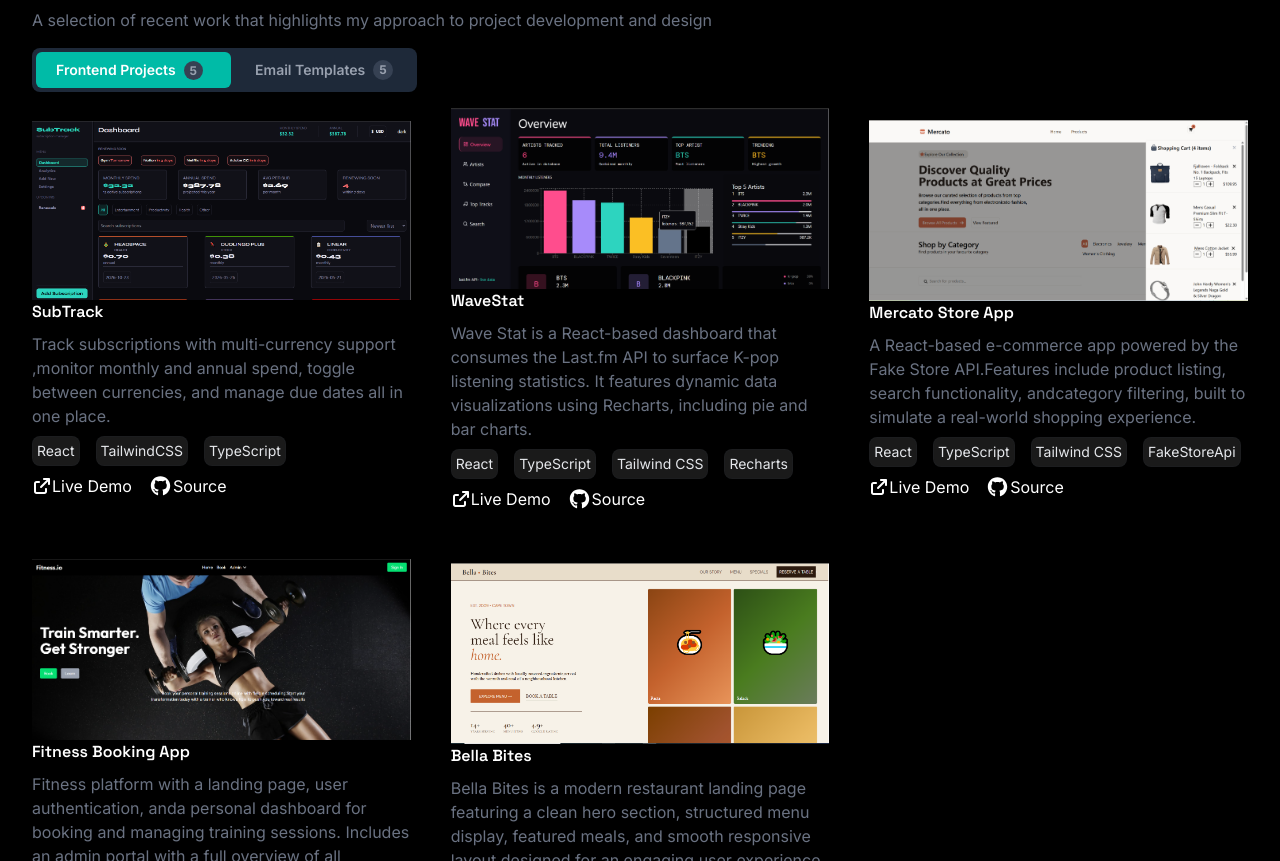
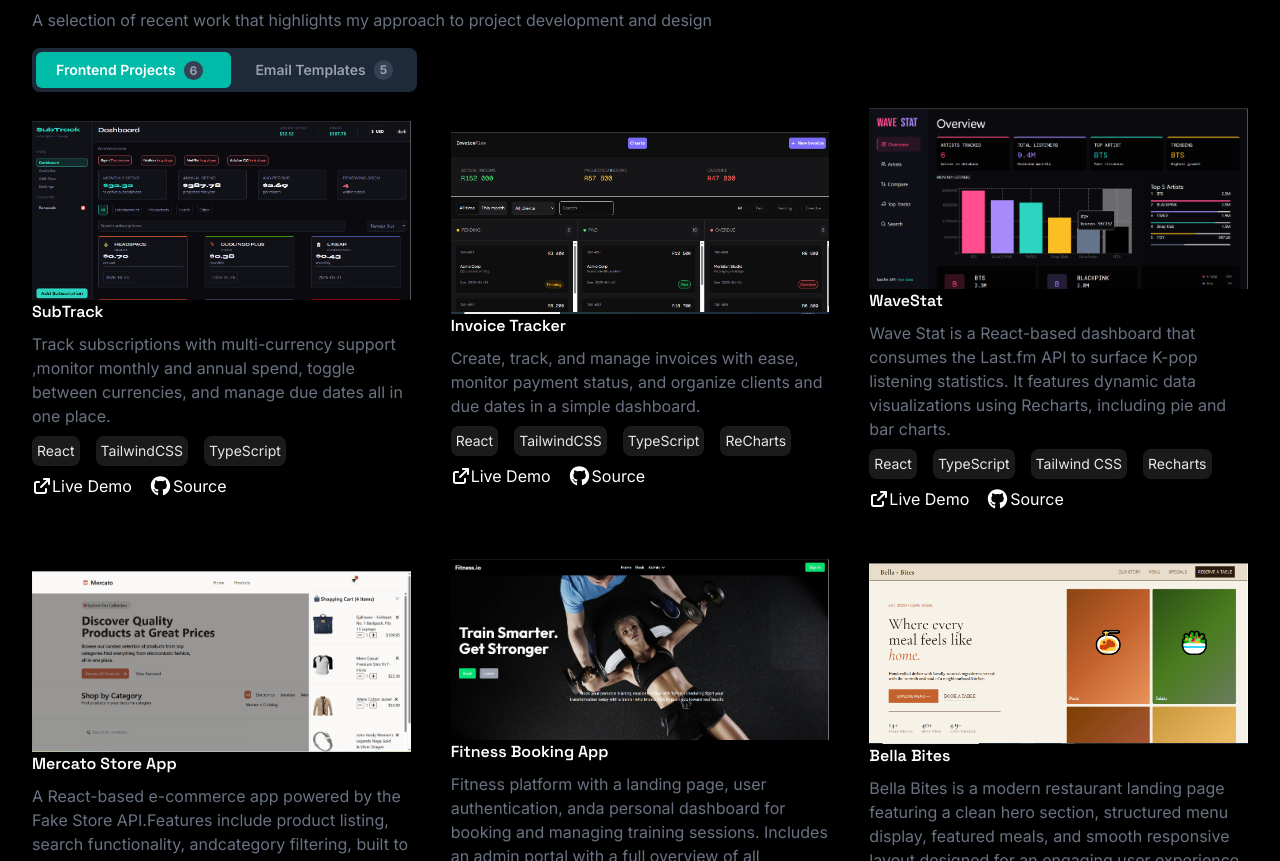
Before and after one commit to Melmoyo/Melissa, a React (Vite) app: page / in a window 1280 px wide. Shown: the part 1353-2214 px from the top of the page. Built offline with nearby package versions, Linux system fonts and the light colour scheme.

Commit message:
new proj

```diff
--- a/src/data/projects.ts
+++ b/src/data/projects.ts
@@ -1,6 +1,5 @@
 import type { Project } from "../types/datatypes";
 import mercatoApp from "../assets/images/mercato-store-screenshot.png";
-
 import fitnessApp from "../assets/images/fitness-booking-app-screenshot.png";
 import wavestatApp from "../assets/images/wave-stats-app-screenshot.png";
 import mercato from "../assets/images/mercato_confirmation_browser_screenshot.png";
@@ -10,6 +9,7 @@ import vaultly from "../assets/images/vaultly_passwordreset_browser_screenshot.p
 import stackd from "../assets/images/stackd_promo_browser_screenshot.png";
 import bellabites from "../assets/images/bellabites.png";
 import subtrack from "../assets/images/subscription-tracker.png";
+import invoicetrac from "../assets/images/invoicetrac.png";
 export const ProjectsData: Project[] = [
   {
     image: subtrack,
@@ -19,6 +19,16 @@ export const ProjectsData: Project[] = [
     techStack: ["React", "TailwindCSS", "TypeScript"],
     liveDemo: "https://subsrtrack.netlify.app/",
     sourceCode: "https://github.com/Melmoyo/Subscription-Tracker",
+    type: "frontend",
+  },
+  {
+    image: invoicetrac,
+    title: "Invoice Tracker ",
+    description:
+      "Create, track, and manage invoices with ease, monitor payment status, and organize clients and due dates in a simple dashboard.",
+    techStack: ["React", "TailwindCSS", "TypeScript", "ReCharts"],
+    liveDemo: "https://invoicetrac.netlify.app/",
+    sourceCode: "https://github.com/Melmoyo/Invoice-Manager",
     type: "frontend",
   },
   {
```
Also changed, not shown: src/assets/images/invoicetrac.png (added).
